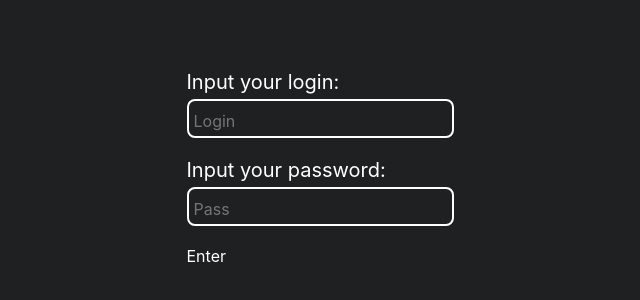
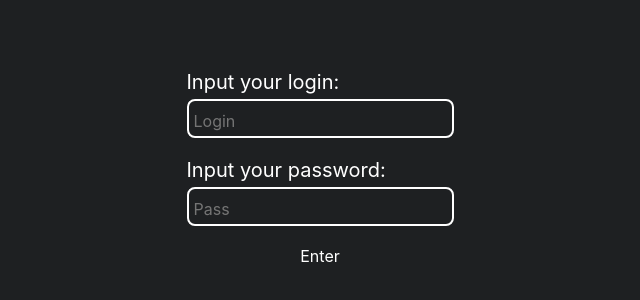
Before and after one commit to HikkiElf/web-well-logging-db-viewer, a Vue app: page /login in a window 1280 px wide. Shown: the part 152-452 px from the top of the page, without its empty margins (320-960 px from the left). Built offline with nearby package versions, Linux system fonts and the light colour scheme.

Commit message:
fix auth

```diff
--- a/src/views/LoginView.vue
+++ b/src/views/LoginView.vue
@@ -1,5 +1,5 @@
 <script setup>
-import { RouterLink } from 'vue-router';
+import { RouterLink, useRouter } from 'vue-router';
 import { ref } from 'vue';
 import { useLoginPassword } from '../data/loginPassword';
 import { storeToRefs } from 'pinia';
@@ -7,14 +7,14 @@ import axios from 'axios';
 
 const {loginPassword} = useLoginPassword()
 let response = []
-const error = ref(true);
+const router = useRouter();
 const Auth = async (login, password) => {
     try {
         response = await axios.get(`https://well-logging.mrsmori.moe/login?login=${login}&password=${password}`, { withCredentials: true });
         if (response.data.is_error == true){
             alert(response.data.error_texts);
         }
-        else {error.value = !error.value; console.log(error.value, "IM HERE");};
+        else {router.push('/')};
     }
 
     catch (er) {
@@ -32,9 +32,7 @@ const Auth = async (login, password) => {
             <input type="text" v-model="loginPassword.login" placeholder="Login" class="Login">
             <h2>Input your password:</h2>
             <input type="password" v-model="loginPassword.password" placeholder="Pass" class="Password">
-            <RouterLink :to="!error ? '/' : '/login'">
-                <button @click="Auth(loginPassword.login, loginPassword.password)">Enter</button>
-            </RouterLink>
+            <button @click="Auth(loginPassword.login, loginPassword.password)">Enter</button>
         </div>
     </main>
 
```
